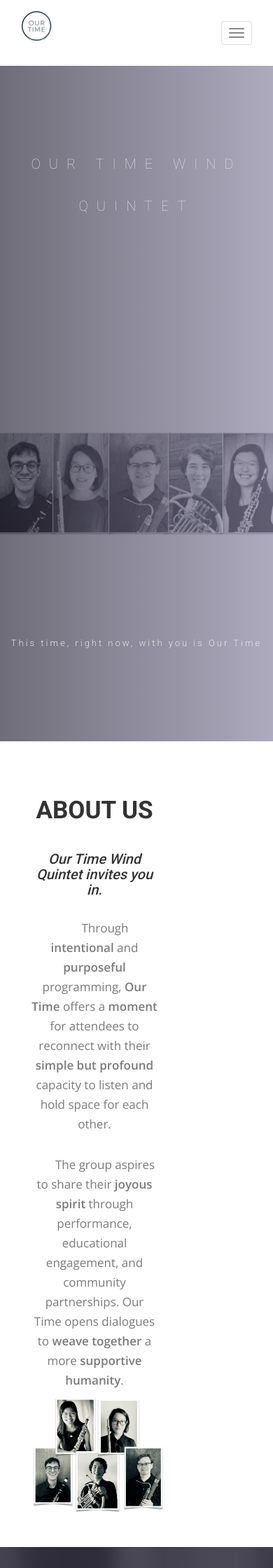
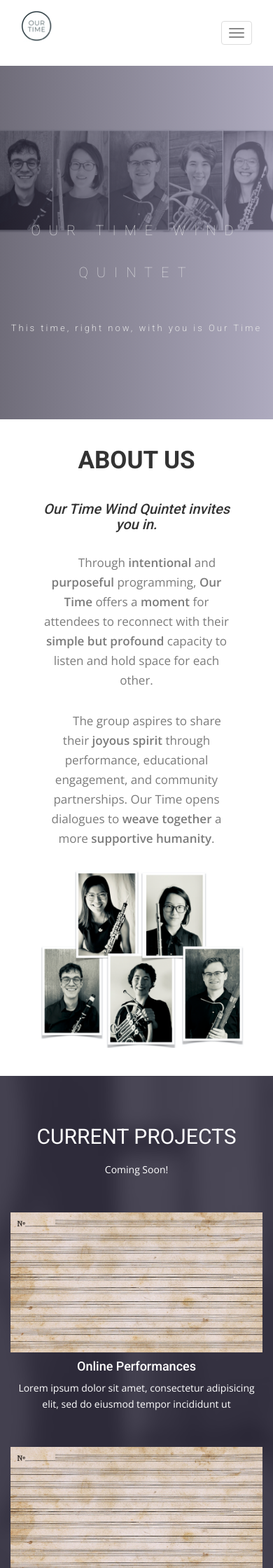
Before and after one commit to greglee1905/quintet, a Jekyll site: the page built from index.html, in a window 390 px wide. Shown: the top 2240 px of the page at 70% size. Built offline with Jekyll 4.4.1, drawn with Linux system fonts in a browser that asks for light colours; nearby versions of some CDN libraries; some web fonts are replaced.

Commit message:
responsiveness to home page

```diff
--- a/css/airspace.css
+++ b/css/airspace.css
@@ -106,7 +106,16 @@ font header .navbar-default .navbar-nav li a:hover {
   padding: 0px 0px 0px 0;
   position: relative;
 
+
 }
+
+@media screen and (max-width: 415px) {
+  #slider {
+    background-position: 10% 25%;
+  }
+}
+
+
 #slider:before {
   content: "";
   position: absolute;
@@ -134,6 +143,15 @@ font header .navbar-default .navbar-nav li a:hover {
   text-align:center;
 
 }
+
+@media screen and (max-width: 415px) {
+  #slider .block h1 {
+    padding-bottom: 20px;
+    padding-top: 95px;
+
+  }
+}
+
 #slider .block p {
   font-size: 20px;
   line-height: 40px;
@@ -144,11 +162,27 @@ font header .navbar-default .navbar-nav li a:hover {
   padding-bottom: 10px;
 
 }
+
+@media screen and (max-width: 415px) {
+  #slider .block p {
+    padding-bottom: 0px;
+
+
+  }
+}
+
+
 /*--
 	wrapper Start
 --*/
 #intro {
   padding: 50px 150px 50px 30px;
+}
+
+@media screen and (max-width: 415px) {
+  #intro {
+    padding: 10px 40px 10px 40px;
+  }
 }
 #intro .block h2 {
   padding-top: 35px;
@@ -176,6 +210,14 @@ font header .navbar-default .navbar-nav li a:hover {
   width: 105%;
 
 }
+
+@media screen and (max-width: 415px) {
+  #intro .block img {
+    padding-top: 20px;
+    padding-bottom: 30px;
+  }
+}
+
 #intro .section-title {
   margin-bottom: 0px;
 }
@@ -809,6 +851,7 @@ footer {
   padding-top: 48px;
   padding-bottom: 55px;
 }
+
 footer p {
   font-size: 13px;
   line-height: 25px;
--- a/css/responsive.css
+++ b/css/responsive.css
@@ -385,7 +385,7 @@ px      68    160    252    */
 	footer Start
 --*/
   footer .footer-manu {
-    display: none;
+    display: ;
   }
 }
 /*		Wide Mobile Layout: 480px.
```
Also changed, not shown: 2 other files.
